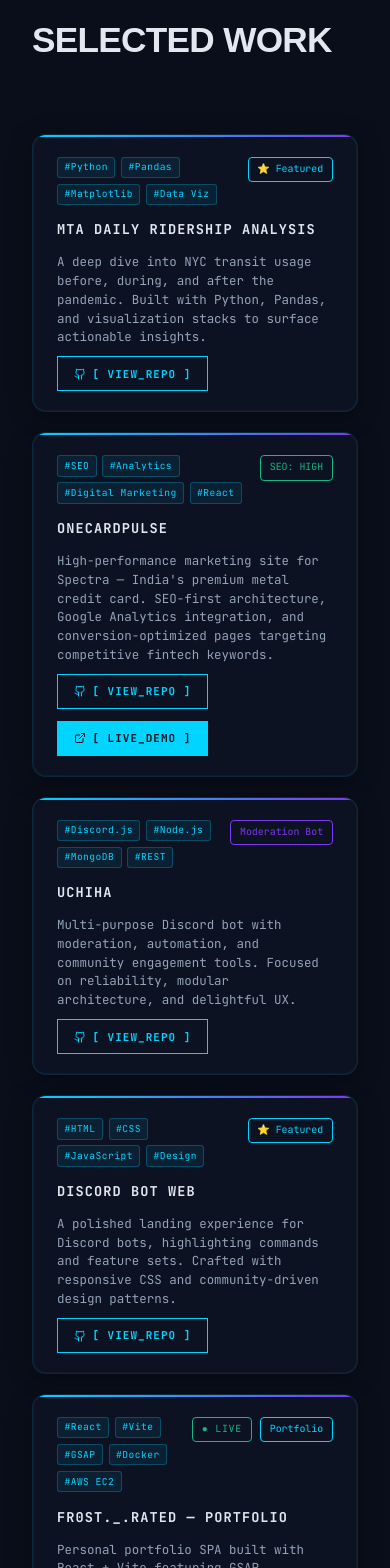
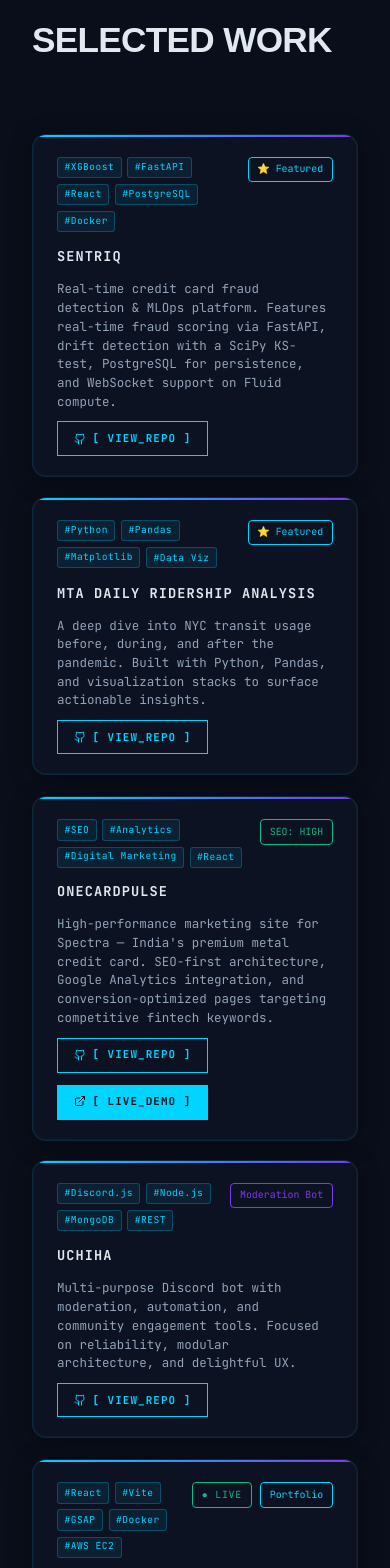
Before and after one commit to Fr0sTnUb/Portfolio, a React (Vite) app: page / in a window 390 px wide. Shown: the part 6440-8008 px from the top of the page. Built offline with nearby package versions, Linux system fonts and the light colour scheme; no server answers; a web font is replaced by a local one.

Commit message:
feat: add Projects component with responsive grid and project card layout

```diff
--- a/src/components/Projects.jsx
+++ b/src/components/Projects.jsx
@@ -3,6 +3,13 @@ import { Github, ExternalLink } from 'lucide-react'
 import { useSectionReveal } from '../hooks/useSectionReveal'
 
 const projects = [
+  {
+    title: 'SentriQ',
+    description: 'Real-time credit card fraud detection & MLOps platform. Features real-time fraud scoring via FastAPI, drift detection with a SciPy KS-test, PostgreSQL for persistence, and WebSocket support on Fluid compute.',
+    tech: ['XGBoost', 'FastAPI', 'React', 'PostgreSQL', 'Docker'],
+    badge: '⭐ Featured', badgeColor: 'var(--cyan)',
+    github: 'https://github.com/Fr0sTnUb/SentriQ-Real_Time_Risk_Detection_-_Risk_Scoring', live: null,
+  },
   {
     title: 'MTA Daily Ridership Analysis',
     description: 'A deep dive into NYC transit usage before, during, and after the pandemic. Built with Python, Pandas, and visualization stacks to surface actionable insights.',
@@ -24,14 +31,7 @@ const projects = [
     badge: 'Moderation Bot', badgeColor: 'var(--purple)',
     github: 'https://github.com/Fr0sTnUb/Uchiha', live: null,
   },
-  {
-    title: 'Discord Bot Web',
-    description: 'A polished landing experience for Discord bots, highlighting commands and feature sets. Crafted with responsive CSS and community-driven design patterns.',
-    tech: ['HTML', 'CSS', 'JavaScript', 'Design'],
-    badge: '⭐ Featured', badgeColor: 'var(--cyan)',
-    github: 'https://github.com/Fr0sTnUb/discord-bot-web', live: null,
-    status: null,
-  },
+
   {
     title: 'fr0st._.rated — Portfolio',
     description: 'Personal portfolio SPA built with React + Vite featuring GSAP ScrollTrigger animations, glassmorphism design system, animated particle background, custom GSAP cursor, multi-stage Docker build, and AWS EC2 deployment with nginx.',
@@ -42,11 +42,11 @@ const projects = [
   },
   {
     title: 'Fashion Chatbot',
-    description: 'AI-powered fashion assistant chatbot built with Python. Provides personalised outfit recommendations, style advice, and trend insights through a conversational interface. Deployment via Vercel coming soon.',
+    description: 'AI-powered fashion assistant chatbot built with Python. Provides personalised outfit recommendations, style advice, and trend insights through a conversational interface.',
     tech: ['Python', 'AI/ML', 'NLP', 'Chatbot', 'Vercel'],
     badge: 'AI Assistant', badgeColor: 'var(--purple)',
-    github: 'https://github.com/Fr0sTnUb/chatbot-fashion', live: null,
-    status: 'DEPLOYING_SOON',
+    github: 'https://github.com/Fr0sTnUb/chatbot-fashion', live: 'https://adornai.vercel.app/',
+    status: 'LIVE',
   },
 ]
 
```
